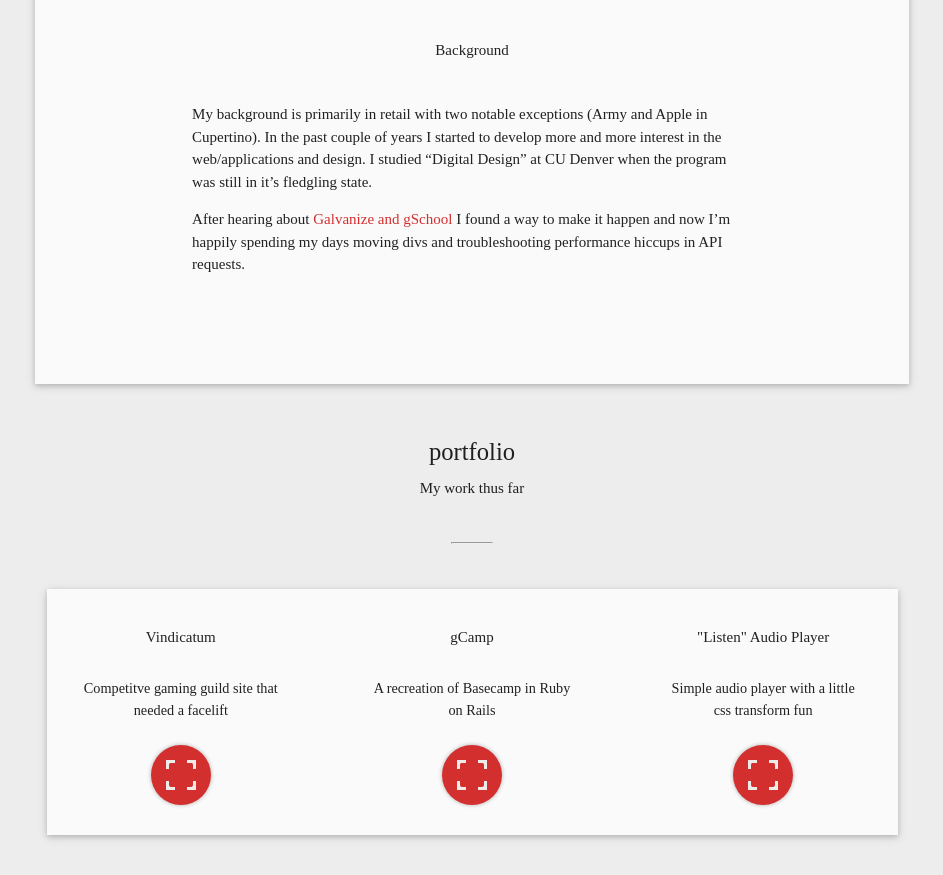
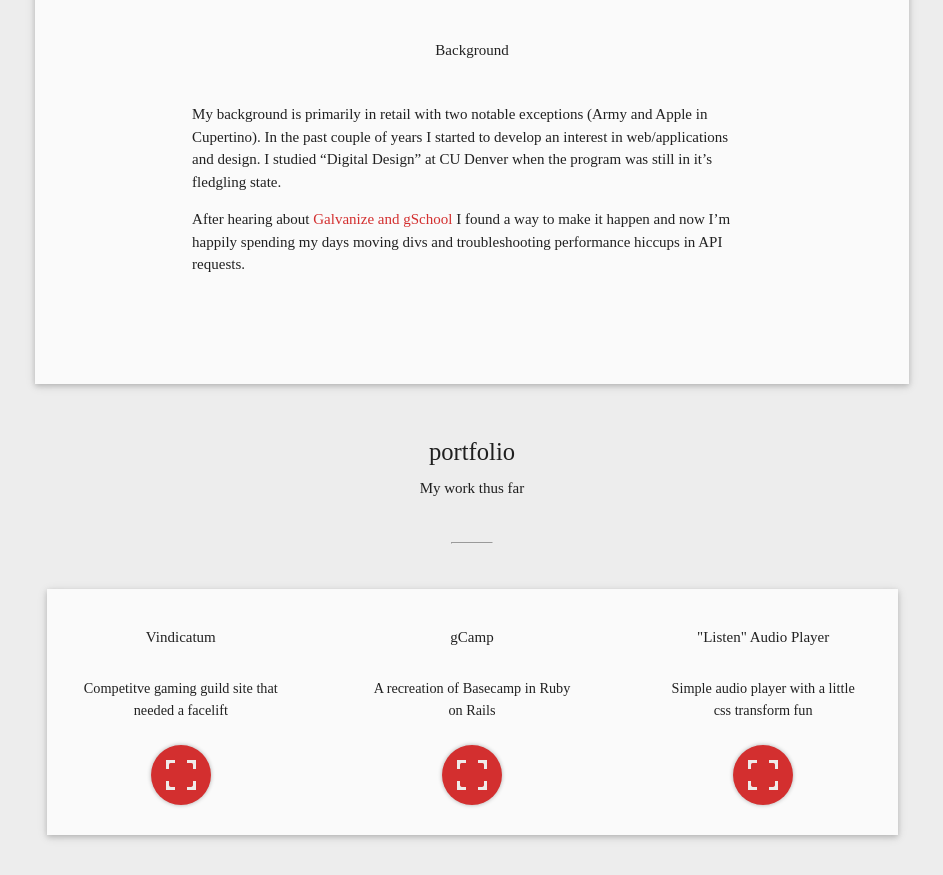
Before and after one commit to Houndsto0th/personalsite, a plain HTML site: page public/index.html in a window 1280 px wide. Shown: the part 1301-2176 px from the top of the page, without its empty margins (168-1111 px from the left). Drawn offline with nearby package versions, Linux system fonts and the light colour scheme; a web font is replaced by a local one.

```diff
--- a/public/index.html
+++ b/public/index.html
@@ -81,7 +81,7 @@
             <p>I love having a hand in both construction and design and I want to find a place that allows me to get incredible at both sides of the “developer/designer” coin.</p>
             <br>
             <h6>Background</h6>
-            <p>My background is primarily in retail with two notable exceptions (Army and Apple in Cupertino). In the past couple of years I started to develop more and more interest in the web/applications and design. I studied “Digital Design” at CU Denver when the program was still in it’s fledgling state.</p>
+            <p>My background is primarily in retail with two notable exceptions (Army and Apple in Cupertino). In the past couple of years I started to develop an interest in web/applications and design. I studied “Digital Design” at CU Denver when the program was still in it’s fledgling state.</p>
             <p> After hearing about <a href="http://www.galvanize.it/education/#classes" target="_blank">Galvanize and gSchool</a> I found a way to make it happen and now I’m happily spending my days moving divs and troubleshooting performance hiccups in API requests.</p>
           </div>
           <div class="col s12 m6 l6 offset-l3">
```
